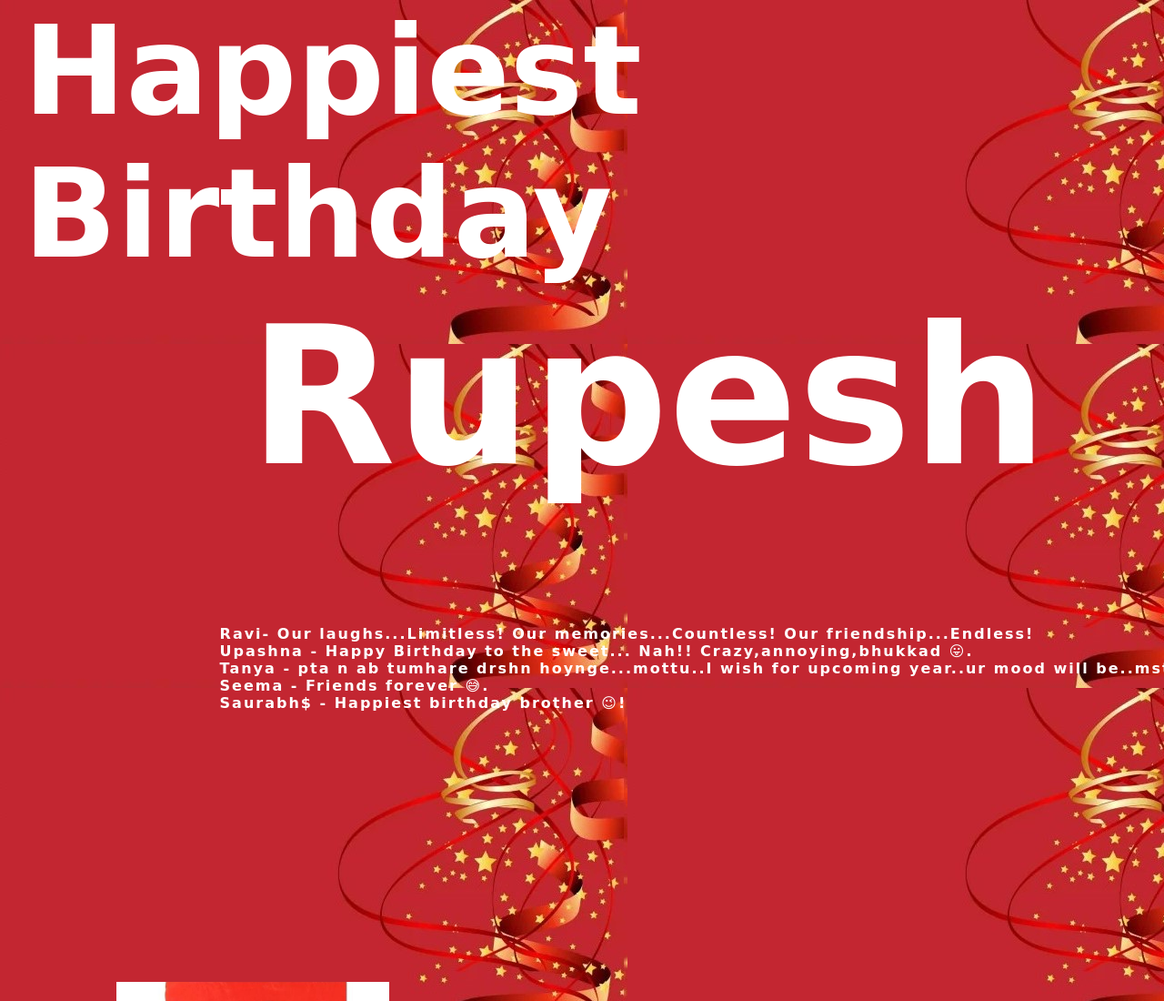
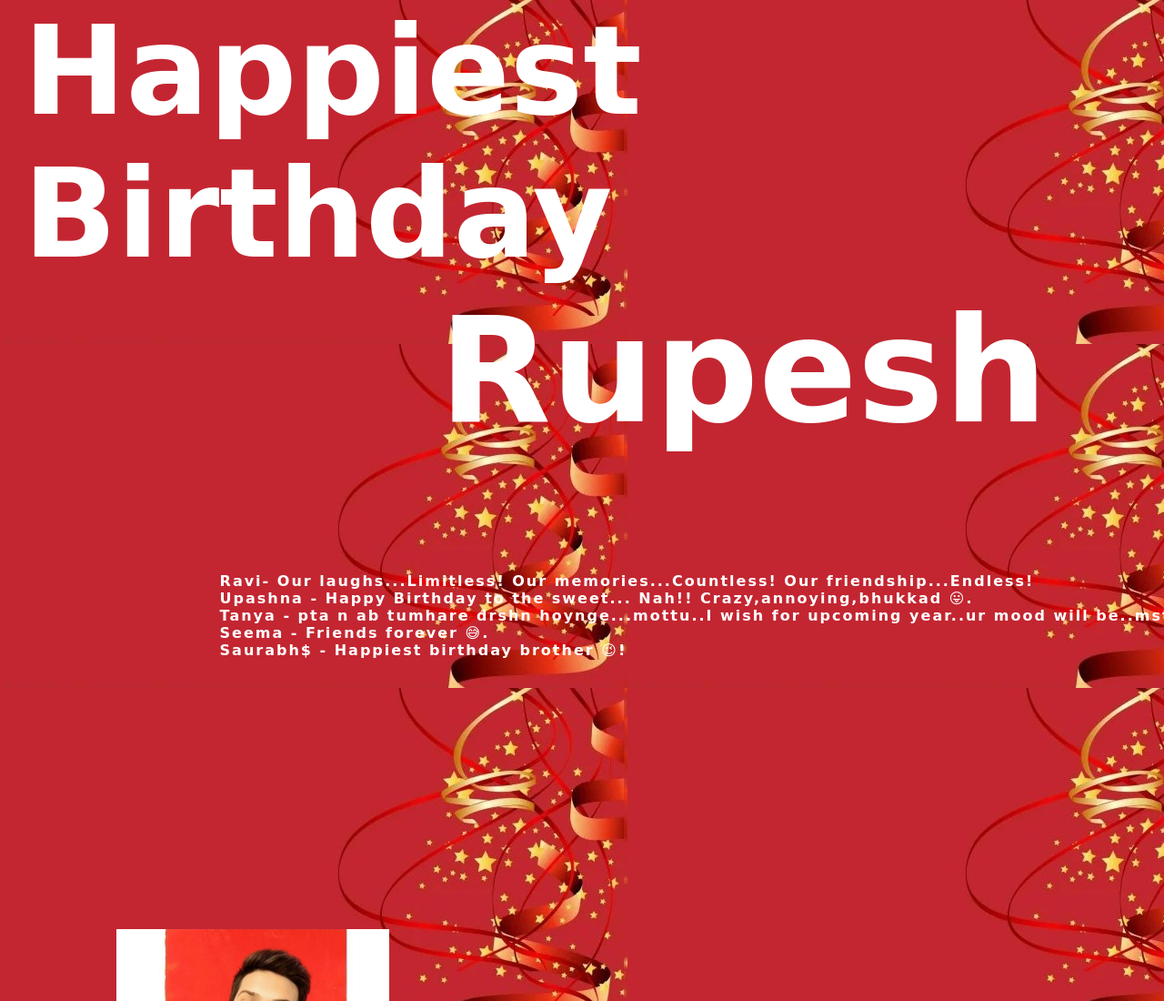
Before and after one commit to Saurabh-8816/Birthdays, a plain HTML site: page index.html in a window 1280 px wide. Shown: the top 1100 px of the page at 91% size. Drawn offline with nearby package versions, Linux system fonts and the light colour scheme; a web font is replaced by a local one.

Commit message:
Update style.css

```diff
--- a/style.css
+++ b/style.css
@@ -23,7 +23,7 @@
 }
 .name{
     font-family: 'Quintessential', cursive;
-    font-size: 210px;
+    font-size: 160px;
     padding-right: 10%;
     text-align:right;
 }
```
